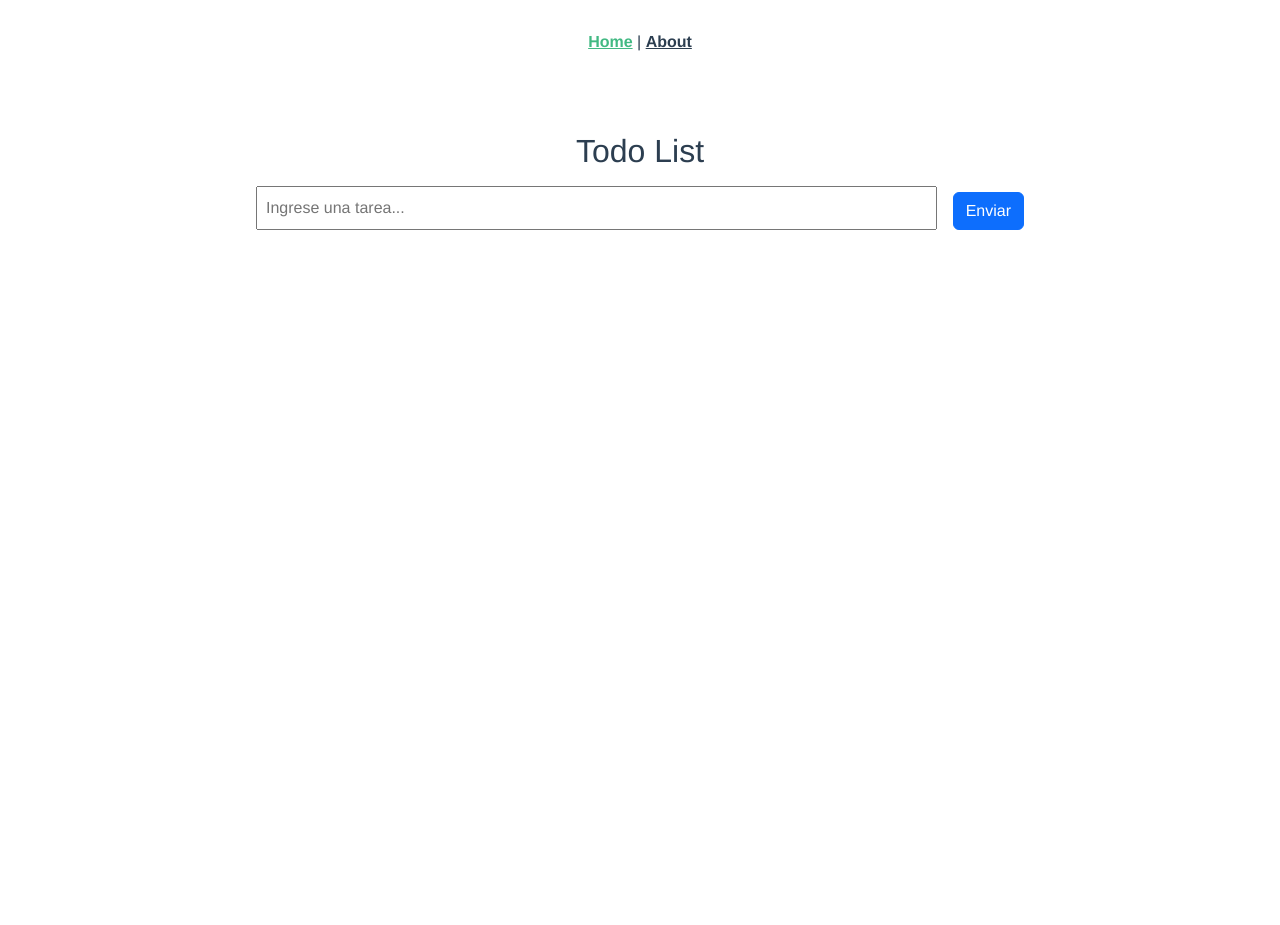
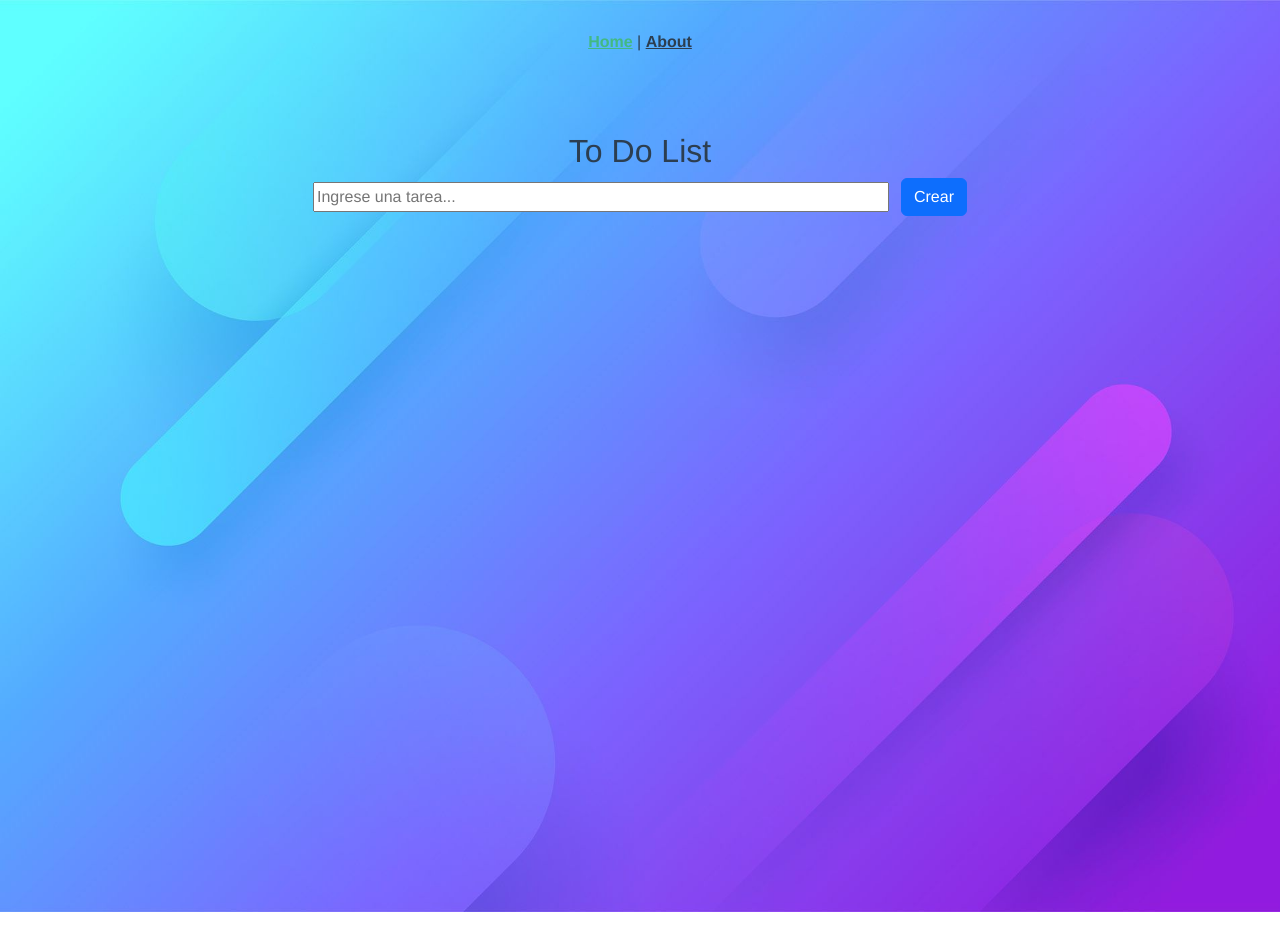
Before and after one commit to Baldra/checklist-vue, a Vue app: page / in a window 1280 px wide. Built offline with nearby package versions, Linux system fonts and the light colour scheme.

Commit message:
Cambios en el estilo

```diff
--- a/src/App.vue
+++ b/src/App.vue
@@ -1,9 +1,14 @@
 <template>
-  <nav>
-    <router-link to="/">Home</router-link> |
-    <router-link to="/about">About</router-link>
-  </nav>
-  <router-view/>
+  <div class="backgroundImage">
+
+    <nav>
+      <router-link to="/">Home</router-link> |
+      <router-link to="/about">About</router-link>
+    </nav>
+    <router-view/>
+
+  </div>
+
 </template>
 
 <style>
@@ -27,4 +32,12 @@ nav a {
 nav a.router-link-exact-active {
   color: #42b983;
 }
+
+.backgroundImage {
+  background-image: url('@/assets/background.jpg');
+  background-size: cover;
+  background-repeat: no-repeat;
+  background-attachment: fixed;
+
+}
 </style>
--- a/src/components/EditorTarea.vue
+++ b/src/components/EditorTarea.vue
@@ -1,15 +1,17 @@
 <template>
-  <div>
-    <form @submit.prevent="editItem(this.item, this.editItemText)">
+
+    <form @submit.prevent="editItem(this.item, this.editItemText)"
+        >
       <input v-model="editItemText" />
       <button
         class="btn btn-primary btn-sm"
-        type="submit">
+        type="submit"
+        style="margin-left: 5px">
         <i class="fa fa-floppy-disk"></i>
       </button>
     </form>
 
-  </div>
+
 </template>
 
 <script>
@@ -42,29 +44,24 @@ export default {
 
 <style lang ="scss" scoped>
 
- /*  .scrollarea {
-    height: calc(100vh - 115px);
-    overflow: scroll;
+   /* .form {
+    display: flex;
+    align-items: center;
+    margin-top: 0.5rem;
+    margin-left: 15%;
+    margin-right: 15%;
+    margin-bottom: 5px;
+  }  */
+
+  form{
+    display:flex;
   }
 
-  .pointer {
-    cursor: pointer;
-  } */
 
-/*    form {
+    input {
+    width: 100%;
+    align-content: center;
     display: flex;
-    align-items: center;
-    margin-top: 1rem;
-    margin-left: -65%;
-    margin-right: 40%;
-    margin-bottom: 5px;
-
   }
 
-   input {
-    padding: 0.5rem;
-    flex-grow: 3;
-    margin-right: 1rem;
-    margin-bottom: 5px;
-  }   */
 </style>
--- a/src/components/InputTarea.vue
+++ b/src/components/InputTarea.vue
@@ -2,7 +2,7 @@
   <div>
     <form @submit.prevent="addItem">
       <input v-model="newItemText" placeholder="Ingrese una tarea..." />
-      <button class="btn btn-primary" type="submit">Enviar</button>
+      <button class="btn btn-primary" type="submit" style="margin-left: 12px">Crear</button>
     </form>
 
   </div>
@@ -40,20 +40,20 @@ export default {
     cursor: pointer;
   }
 
-  form {
-    display: flex;
-    align-items: center;
-    margin-top: 1rem;
-    margin-left: 20%;
-    margin-right: 20%;
-    margin-bottom: 5px;
+   form {
+    margin-bottom: 11px;
 
   }
+  /*
 
   input {
     padding: 0.5rem;
     flex-grow: 1;
     margin-right: 1rem;
     margin-bottom: 5px;
+  } */
+
+    input {
+    width: 45%;
   }
 </style>
--- a/src/components/TodoList.vue
+++ b/src/components/TodoList.vue
@@ -6,27 +6,34 @@
         v-for="(item, indx) in tareas"
         :key="item.id"
         :class="{inProcessTask: item.taskState==1, completedTask: item.taskState==2}">
-        <div :class="{lineInText: item.taskState==2}"
+        <div :class="{lineInText: item.taskState==2}" class="textoTarea"
           @click="cambiarSelected(item)"
+          v-if="!isEditing(indx)"
           >
         {{ item.text }}
         </div>
 
-        <div v-if="isEditing(indx) && isSelected(indx)">
+        <div v-if="isEditing(indx) && isSelected(indx)" class="componentEditor">
           <EditorTarea :textToEdit="item.text" :itemToEdit="item"/>
         </div>
 
-        <div>
-          <span
+        <!-- TODO: cambiar el color de los botones al cambia el estado de la tarea
+            Armar un texto en el about sobre la pagina
+            Estilo mas moderno para los imput
+            agregar swall alert para eliminar  -->
+
+        <div style="display: flex">
+          <button
             @click="cambiarEstadoTarea(item)"
-            class="pointer">
+            class="btn btn-primary buttonTaskState"
+            v-if="!isEditing(indx) && !isSelected(indx)">
             {{estadosDisponibles[item.taskState]}}
-          </span>
+          </button>
           <template v-if="isSelected(indx)">
-            <button class="btn btn-warning" @click="editTarea(item)">
+            <button class="btn btn-warning buttonTaskState" @click="editTarea(item)">
               <i class="fa fa-pen"></i>
             </button>
-            <button class="btn btn-danger" @click="deleteItem(item)">
+            <button class="btn btn-danger buttonTaskState" @click="deleteItem(item)">
               <i class="fa fa-trash"></i>
             </button>
           </template>
@@ -91,8 +98,28 @@ export default {
 
   .scrollarea {
     height: calc(100vh - 115px);
-    overflow: scroll;
+    overflow-y: auto;
   }
+
+  .textoTarea {
+    width: 88%;
+
+    text-align:left;
+  }
+
+  .componentEditor{
+    margin-right: 0px;
+    padding-right: 0px;
+    width: 80%;
+
+  }
+
+  @media only screen and (max-width: 1100px) {
+  .textoTarea {
+    width: 70%;
+  }
+}
+
 
   .pointer {
     cursor: pointer;
@@ -110,6 +137,10 @@ export default {
   .inProcessTask {
     background-color: #f5e617;
   }
+  .buttonTaskState {
+    margin-top: 5%;
+    margin-bottom: 5%;
+  }
 
   ul {
     list-style: none;
@@ -122,11 +153,11 @@ export default {
     display: flex;
     justify-content: space-between;
     align-items: center;
-    padding: 0.5rem 1rem;
+    padding: 0% 5% 0% 3%;
     margin-bottom: 0.5rem;
-    background-color: #f1f1f1;
+    background-color: rgba(241,241,241,0.75);
   }
-  button {
+   button {
     margin-left: 15px;
   }
   span{
--- a/src/views/TodoListView.vue
+++ b/src/views/TodoListView.vue
@@ -1,6 +1,6 @@
 <template>
   <div>
-    <h2 class="text-center mt-5">Todo List</h2>
+    <h2 class="text-center mt-5">To Do List</h2>
 
     <InputTarea />
     <TodoList />
```
Also changed, not shown: src/assets/background.jpg (added).
